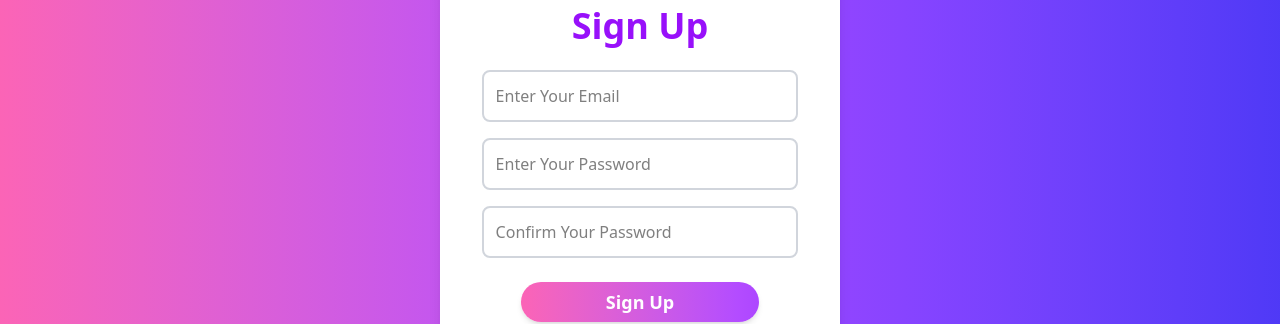
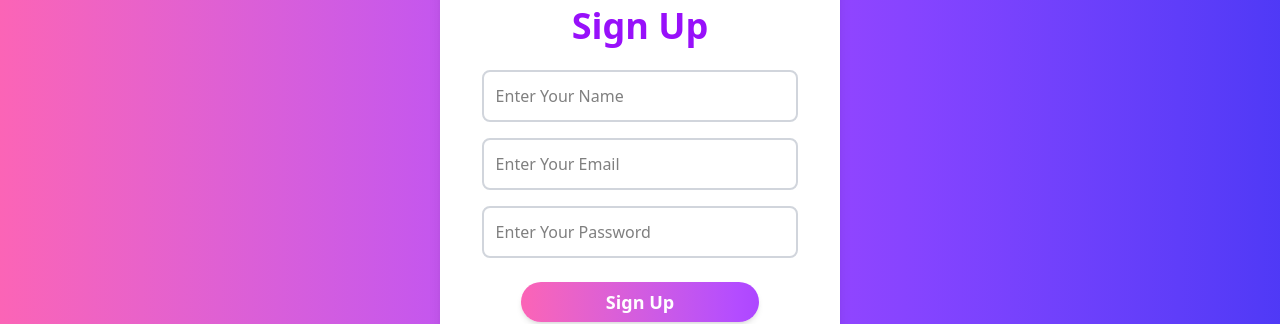
Before and after one commit to kamran-faiz-0177/mern-food-app, a React (Vite) app in the folder frontend/: page /signup in a window 1280 px wide. Shown: the part 202-526 px from the top of the page. Built offline with nearby package versions, Linux system fonts and the light colour scheme.

Commit message:
Update Signup.jsx

```diff
--- a/frontend/src/Pages/Signup.jsx
+++ b/frontend/src/Pages/Signup.jsx
@@ -3,19 +3,14 @@
 import url2 from "../utils";
 
 const Signup = () => {
+  const [name, setName] = useState("");
   const [email, setEmail] = useState("");
   const [password, setPassword] = useState("");
-  const [confirmPassword, setConfirmPassword] = useState("");
   const navigate = useNavigate();
 
   const HandleSubmit = async () => {
-    if (!email || !password || !confirmPassword) {
+    if (!name || !email || !password) {
       console.log('All fields are required!');
-      return;
-    }
-
-    if (password !== confirmPassword) {
-      console.log('Passwords do not match!');
       return;
     }
 
@@ -26,9 +21,8 @@
         headers: {
           'Content-Type': 'application/json',
         },
-        body: JSON.stringify({ email, password }),
+        body: JSON.stringify({ name, email, password }),
       };
-
       const response = await fetch(url, options);
       const result = await response.json();
       const { success, message, error } = result;
@@ -51,6 +45,12 @@
           <h1 className="text-4xl text-center font-bold text-purple-600">Sign Up</h1>
           <div className="flex flex-col gap-4 w-[80%]">
             <input
+              type="text"
+              placeholder="Enter Your Name"
+              onChange={(e) => setName(e.target.value)}
+              className="p-3 rounded-lg border-2 border-gray-300 focus:outline-none focus:ring-2 focus:ring-purple-400 transition duration-300"
+            />
+            <input
               type="email"
               placeholder="Enter Your Email"
               onChange={(e) => setEmail(e.target.value)}
@@ -60,12 +60,6 @@
               type="password"
               placeholder="Enter Your Password"
               onChange={(e) => setPassword(e.target.value)}
-            className="p-3 rounded-lg border-2 border-gray-300 focus:outline-none focus:ring-2 focus:ring-purple-400 transition duration-300"
-          />
-          <input
-            type="password"
-            placeholder="Confirm Your Password"
-            onChange={(e) => setConfirmPassword(e.target.value)}
               className="p-3 rounded-lg border-2 border-gray-300 focus:outline-none focus:ring-2 focus:ring-purple-400 transition duration-300"
             />
           </div>
```
Lines whose indentation alone changed are shown as unchanged.
